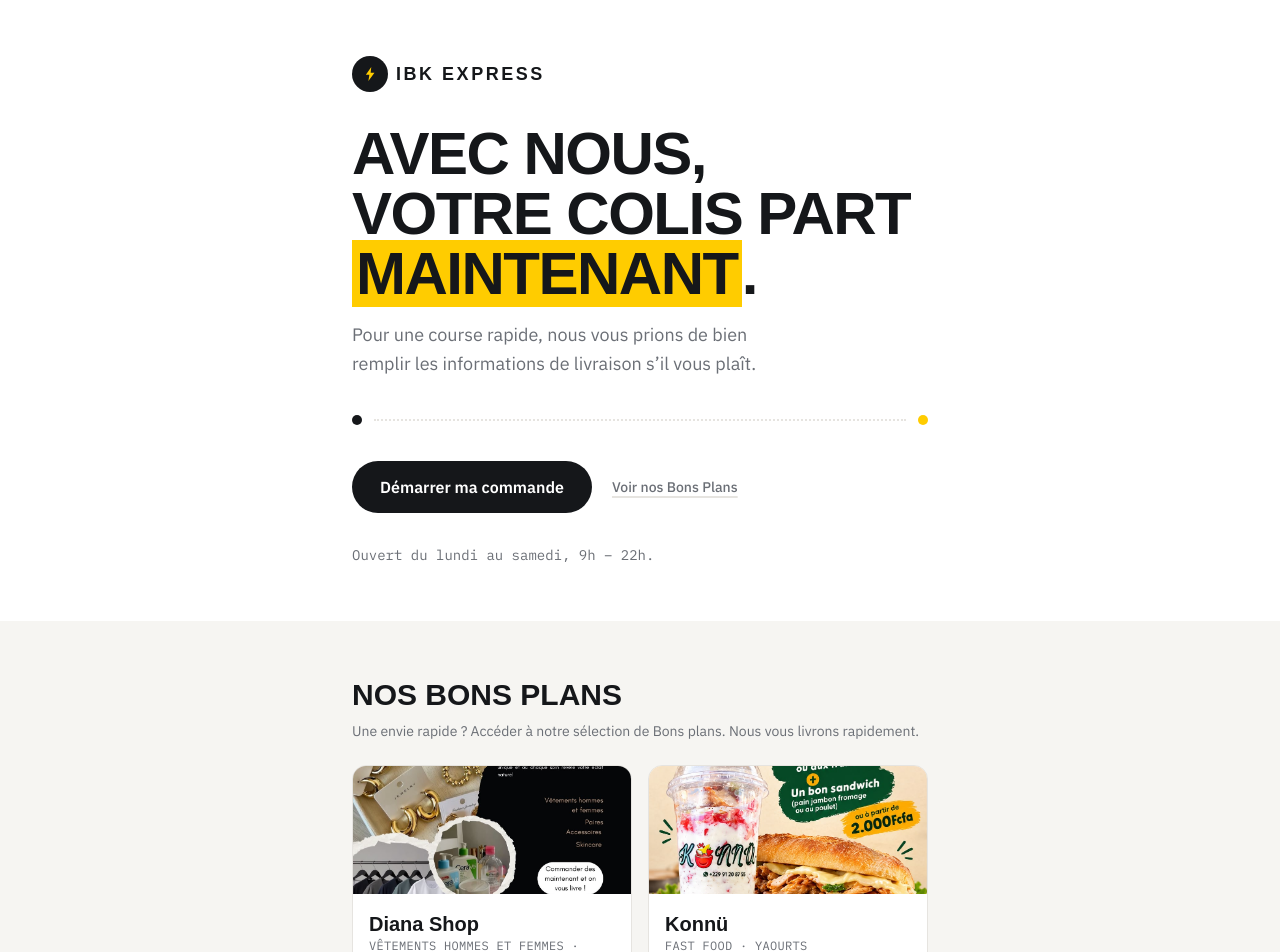
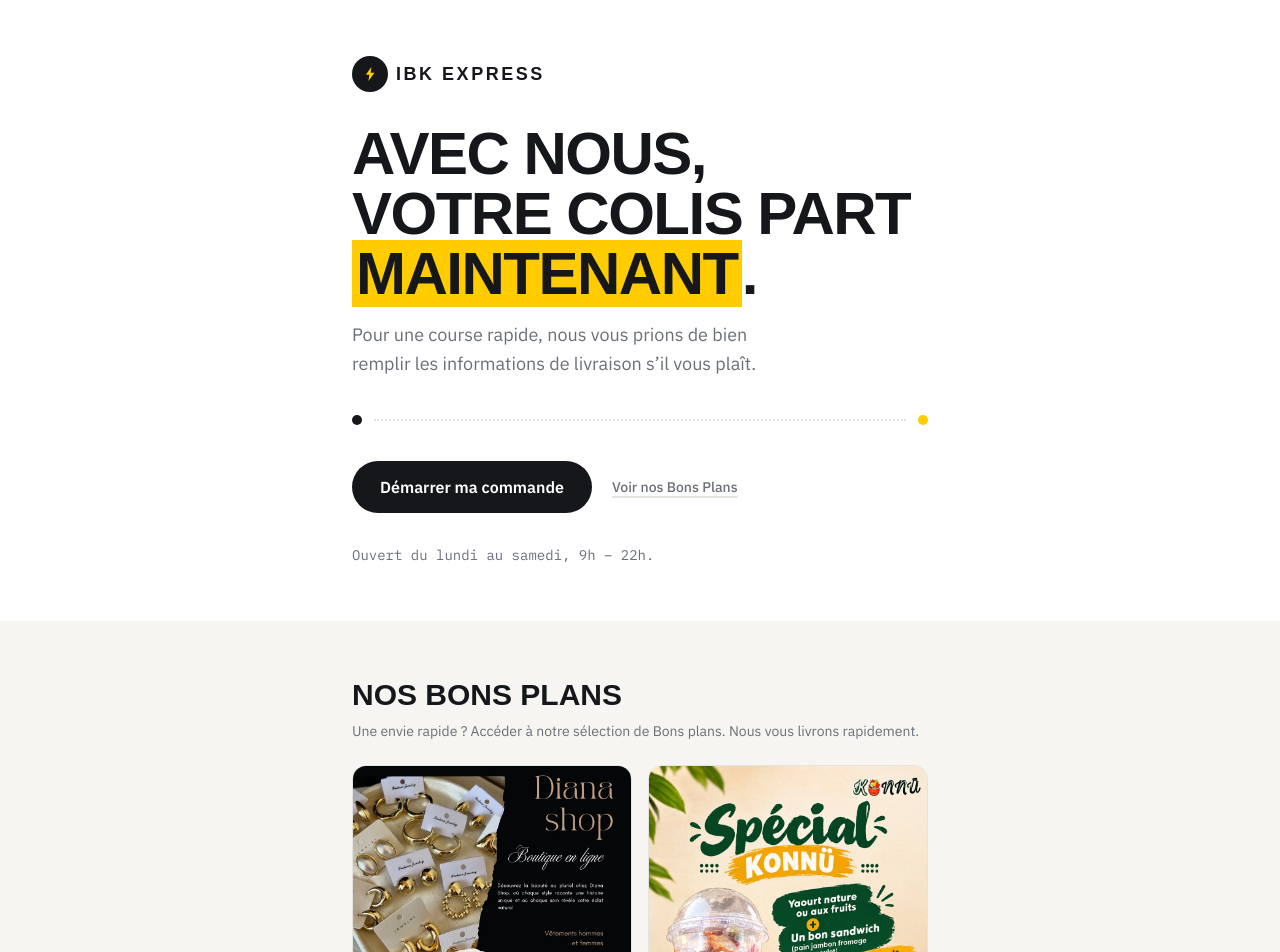
Before and after one commit to sikllshub23/funnel-ibkexpress, a React (Vite) app: page / in a window 1280 px wide. Shown: the top 952 px of the page. Built offline with nearby package versions, Linux system fonts and the light colour scheme; a web font is replaced by a local one.

Commit message:
Update PartnerCard.jsx

```diff
--- a/src/components/bonsplans/PartnerCard.jsx
+++ b/src/components/bonsplans/PartnerCard.jsx
@@ -3,7 +3,13 @@
 export default function PartnerCard({ partner }) {
   return (
     <article className="flex flex-col overflow-hidden rounded-ticket border border-line bg-paper">
-      <img src={partner.image} alt="" className="h-32 w-full object-cover" loading="lazy" />
+      <img
+        src={partner.image}
+        alt=""
+        className="h-auto w-full object-contain"
+        loading="lazy"
+      />
+
       <div className="flex flex-1 flex-col gap-2 p-4">
         <div>
           <h3 className="font-display text-xl font-bold text-ink">{partner.nom}</h3>
@@ -11,7 +17,11 @@
             {partner.categorie}
           </p>
         </div>
-        <p className="flex-1 text-sm leading-relaxed text-ink-soft">{partner.description}</p>
+
+        <p className="flex-1 text-sm leading-relaxed text-ink-soft">
+          {partner.description}
+        </p>
+
         <a
           href={buildPartnerWhatsAppLink(partner.whatsapp, partner.nom)}
           target="_blank"
```
